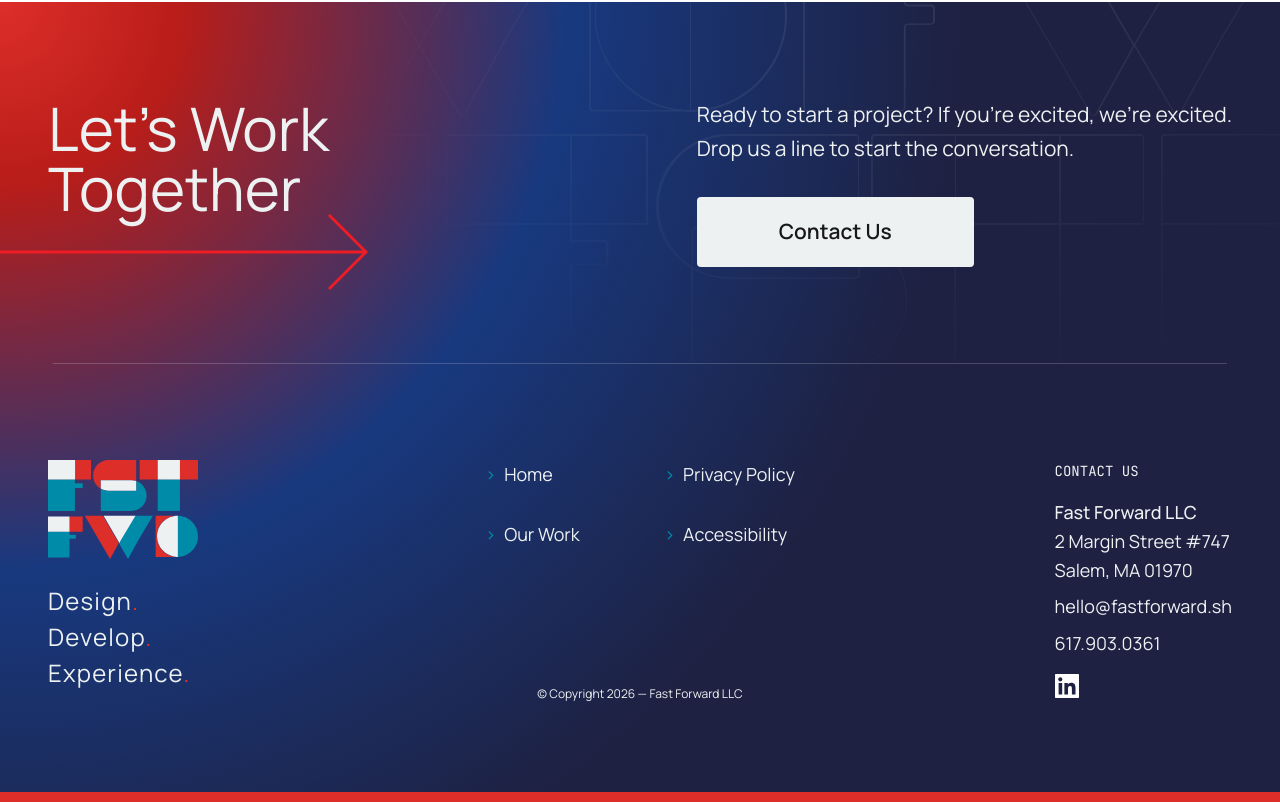
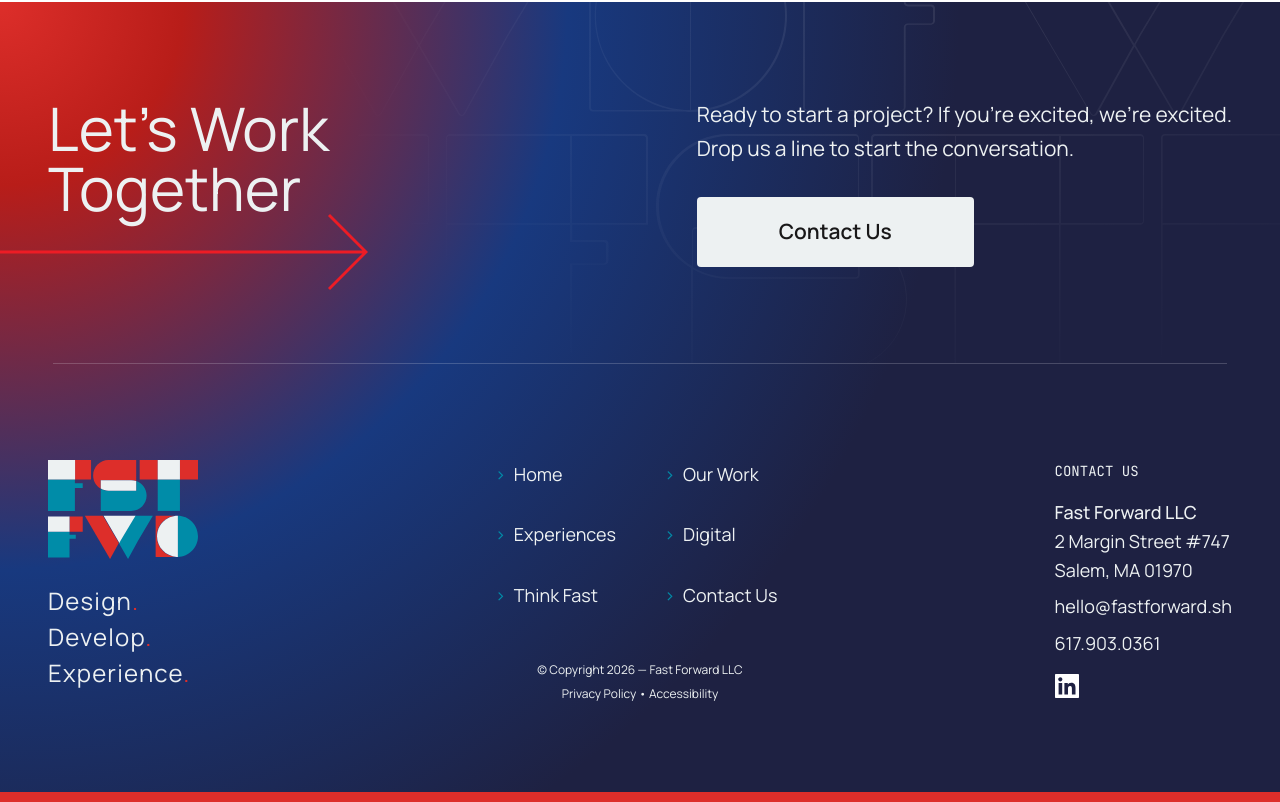
Before and after one commit to fast-forward-innovation/fastforward-com, a Next.js app: page /contact-us in a window 1280 px wide. Shown: the part 1468-2270 px from the top of the page. Built offline with nearby package versions, Linux system fonts and the light colour scheme; no server answers.

Commit message:
updated footer to match primary nav

```diff
--- a/components/footer/Footer.tsx
+++ b/components/footer/Footer.tsx
@@ -70,17 +70,23 @@ export function Footer() {
                 <Link href="/">Home</Link>
               </li>
               <li>
-                <Link href="/privacy-policy">Privacy Policy</Link>
-              </li>
-              <li>
                 <Link href="/our-work">Our Work</Link>
               </li>
               <li>
-                <Link href="/accessibility">Accessibility</Link>
+                <Link href="/experiences">Experiences</Link>
+              </li>
+              <li>
+                <Link href="/digital">Digital</Link>
+              </li>
+                  <li>
+                <Link href="/blog">Think Fast</Link>
+              </li>
+                  <li>
+                <Link href="/contact-us">Contact Us</Link>
               </li>
             </ul>
-            <p className="text-xs leading-loose w-fit">
-              © Copyright {new Date().getFullYear()} &mdash; Fast Forward LLC{" "}
+            <p className="text-xs leading-loose w-fit text-center">
+              © Copyright {new Date().getFullYear()} &mdash; Fast Forward LLC{" "}<br/><Link href="/privacy-policy">Privacy Policy</Link> • <Link href="/accessibility">Accessibility</Link>
               <br className="sm:hidden" />
             </p>
           </div>
```
